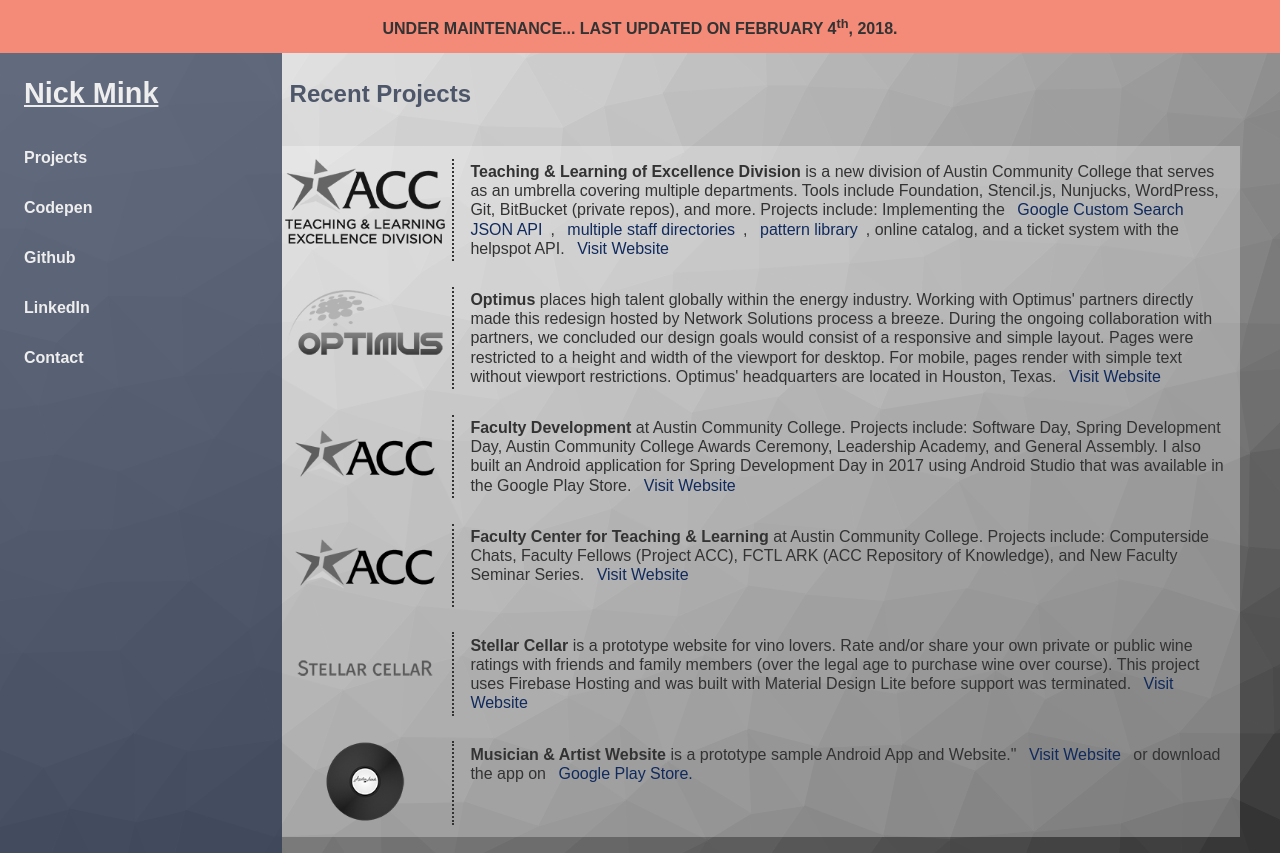
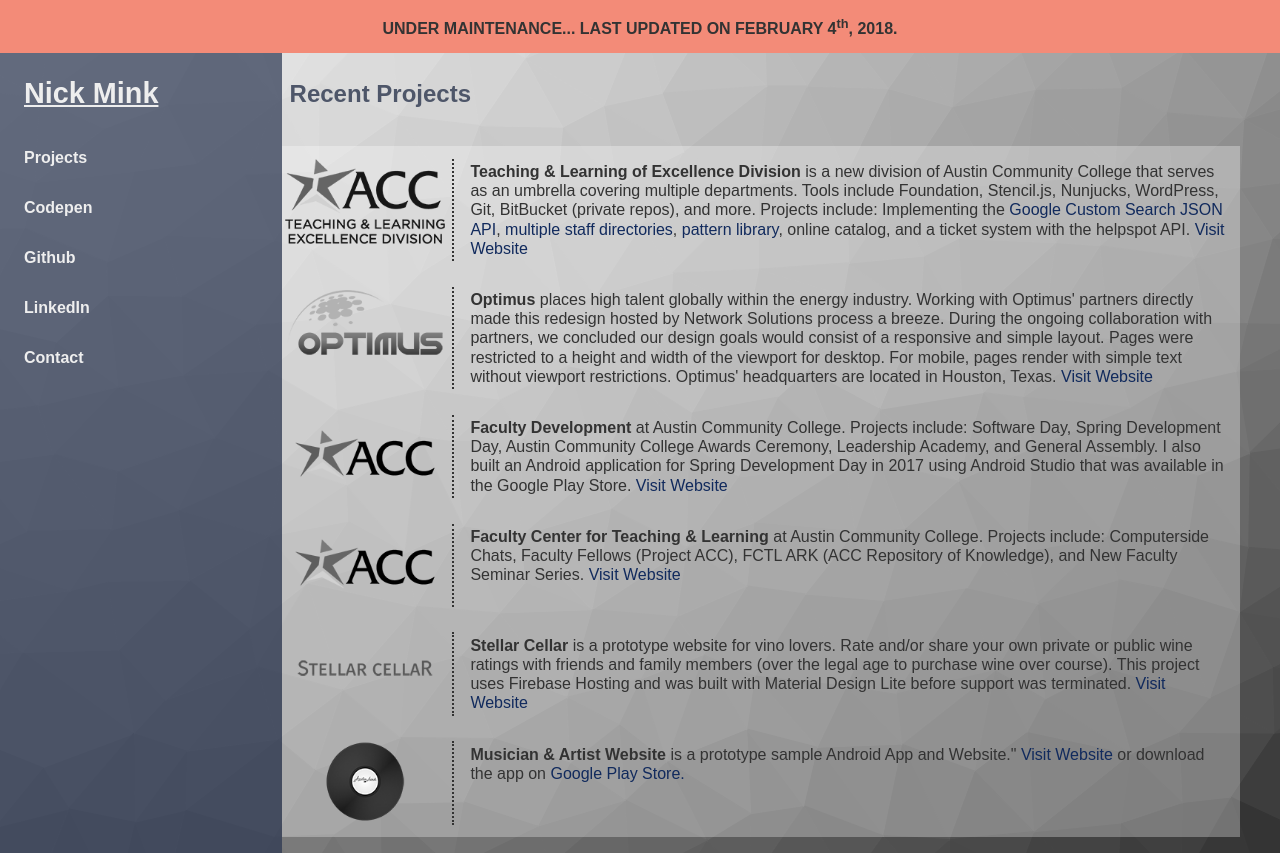
Before and after one commit to nicholasMink/nicholasMink.github.io, a plain HTML site: page index.html in a window 1280 px wide. Drawn offline with nearby package versions, Linux system fonts and the light colour scheme; a script that the page names is missing.

Commit message:
updating styles

```diff
--- a/style.css
+++ b/style.css
@@ -112,6 +112,10 @@
   padding: 0 .5rem
 }
 
+main section .projects .card__right p a  {
+  padding: 0;
+}
+
 @media (min-width: 1100px) {
   main section .projects .card {
     display: flex;
@@ -154,6 +158,9 @@
   main section .projects .card__right a {
     text-align: left;
     padding: 0 .5rem
+  }
+  main section .projects .card__right p a  {
+    padding: 0;
   }
 }
 
```
